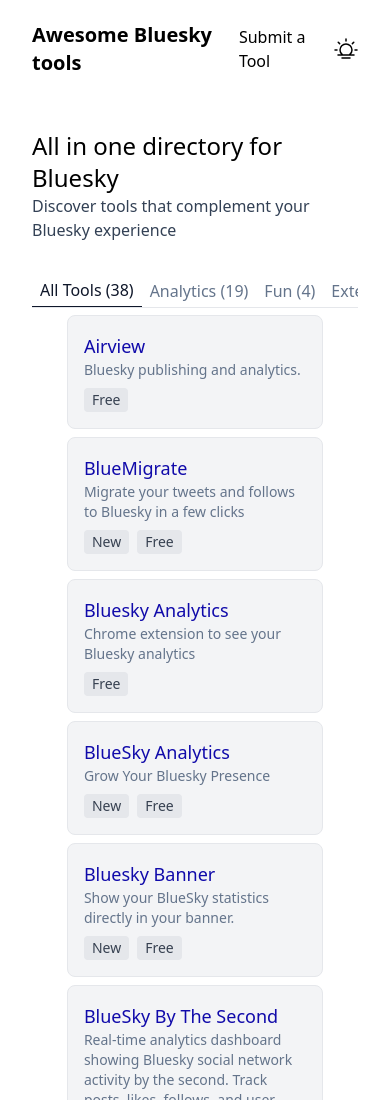
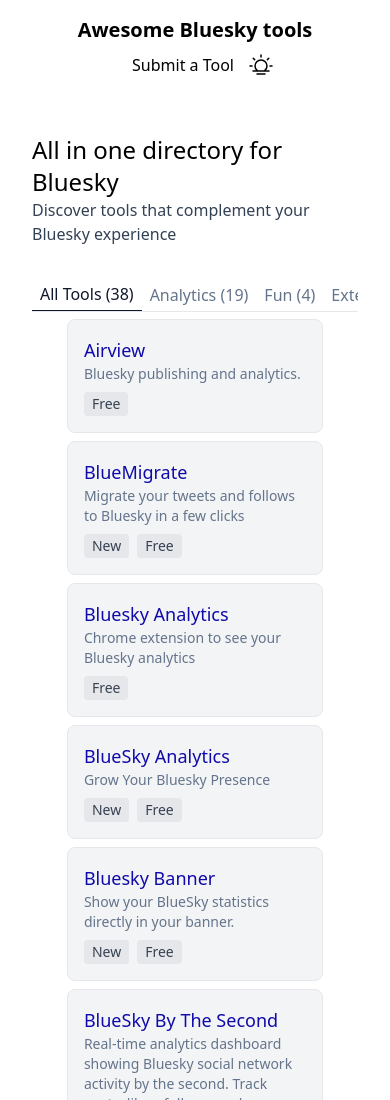
Before and after one commit to apvarun/awesome-bsky-tools, an Astro site: page / in a window 390 px wide. Shown: the top 1100 px of the page. Built offline with nearby package versions, Linux system fonts and the light colour scheme; Astro itself is replaced by a stand-in of ours.

Commit message:
fix header layout

```diff
--- a/src/layouts/Layout.astro
+++ b/src/layouts/Layout.astro
@@ -37,13 +37,13 @@
   </head>
 
   <body class="flex flex-col min-h-screen px-8 py-4">
-    <div class="floating-nav mb-4" aria-label="main navigation">
+    <div class="flex flex-col md:flex-row justify-between items-center mb-4" aria-label="main navigation">
       <div class="text-xl md:text-2xl font-bold">
         <a href="/" aria-label="home page" tabindex="-1">
           Awesome Bluesky tools
         </a>
       </div>
-      <div class="flex items-center gap-2">
+      <div class="flex items-center">
         <a
           href="https://github.com/apvarun/awesome-bsky-tools/pulls"
           target="_blank"
```
